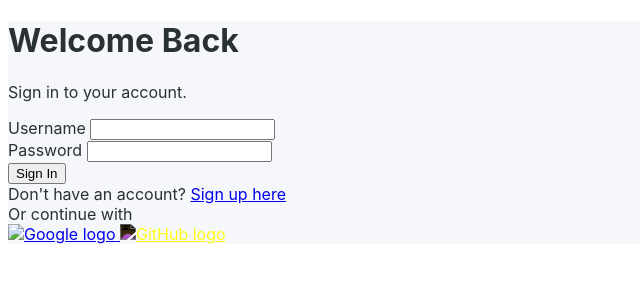
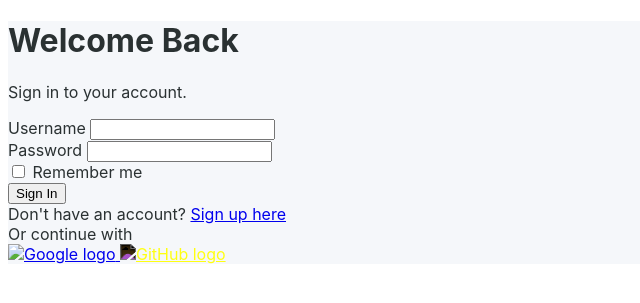
Before and after one commit to potnuruganesh056/luminous, a Flask app: a page that uses templates/signin.html in a window 1280 px wide. Shown: the top 303 px of the page, without its empty margins (0-640 px from the left). Run offline with Flask 3, Linux system fonts and the light colour scheme; parts of the project's set-up code (start-up, migrations or seed data) failed here and were passed over.

Commit message:
Update signin.html

```diff
--- a/templates/signin.html
+++ b/templates/signin.html
@@ -13,15 +13,26 @@
         {% endif %}
 
         <form action="{{ url_for('auth.signin') }}" method="POST" class="space-y-6">
+            <input type="hidden" name="csrf_token" value="{{ csrf_token() }}">
+
             <div>
                 <label for="username" class="block text-sm font-medium text-gray-700 dark:text-gray-300">Username</label>
-                <input type="text" id="username" name="username" class="mt-1 block w-full rounded-md border-gray-300 shadow-sm py-2 px-3 focus:outline-none focus:ring-blue-500 focus:border-blue-500 bg-gray-100 dark:bg-gray-700 dark:border-gray-600 dark:text-gray-100" required>
+                <input type="text" id="username" name="username"
+                       class="mt-1 block w-full rounded-md bg-gray-100 dark:bg-gray-700 border-gray-300"
+                       required maxlength="50" autocomplete="username">
             </div>
             <div>
                 <label for="password" class="block text-sm font-medium text-gray-700 dark:text-gray-300">Password</label>
-                <input type="password" id="password" name="password" class="mt-1 block w-full rounded-md border-gray-300 shadow-sm py-2 px-3 focus:outline-none focus:ring-blue-500 focus:border-blue-500 bg-gray-100 dark:bg-gray-700 dark:border-gray-600 dark:text-gray-100" required>
+                <input type="password" id="password" name="password"
+                       class="mt-1 block w-full rounded-md bg-gray-100 dark:bg-gray-700 border-gray-300"
+                       required minlength="8" maxlength="128" autocomplete="current-password">
             </div>
-            <button type="submit" class="w-full px-4 py-2 bg-blue-600 text-white rounded-md hover:bg-blue-700 transition-colors font-bold">Sign In</button>
+            <div>
+                <label class="flex items-center text-sm">
+                    <input type="checkbox" name="remember_me" class="rounded mr-2"> Remember me
+                </label>
+            </div>
+            <button type="submit" class="w-full px-4 py-2 bg-blue-600 text-white rounded-md hover:bg-blue-700 font-bold">Sign In</button>
         </form>
 
         <div class="mt-8 text-center text-gray-500 dark:text-gray-400">
```
